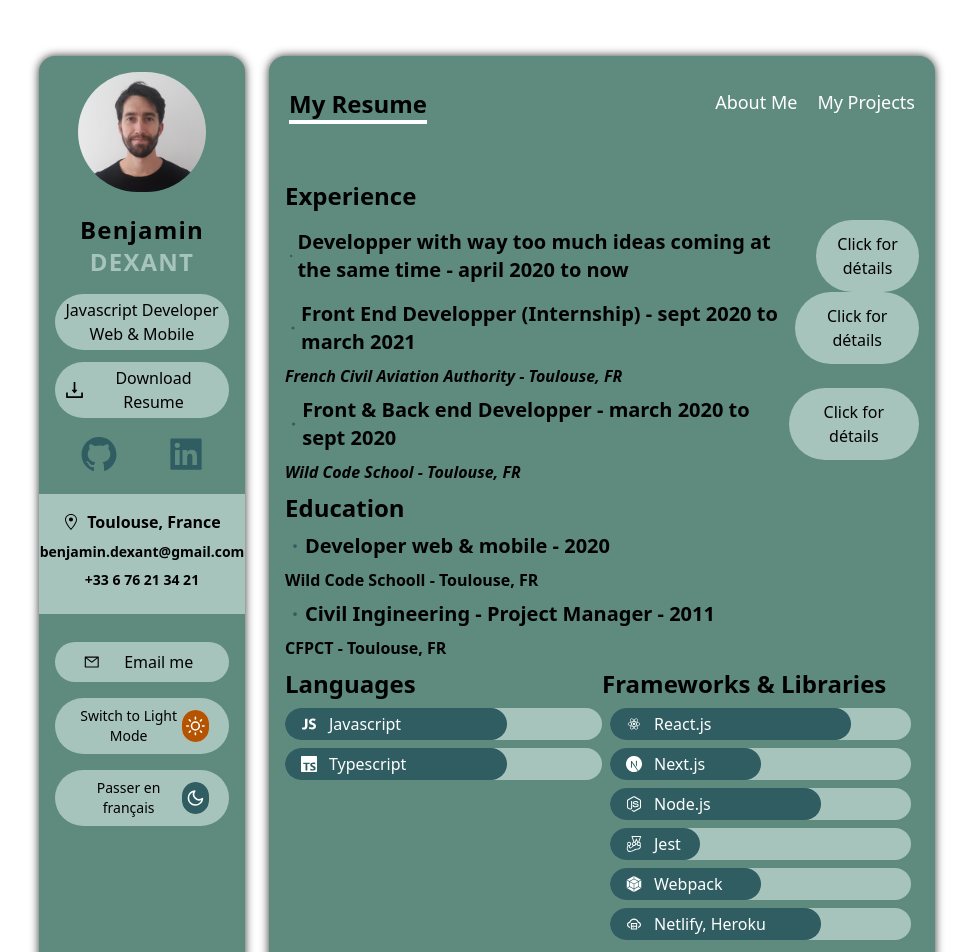
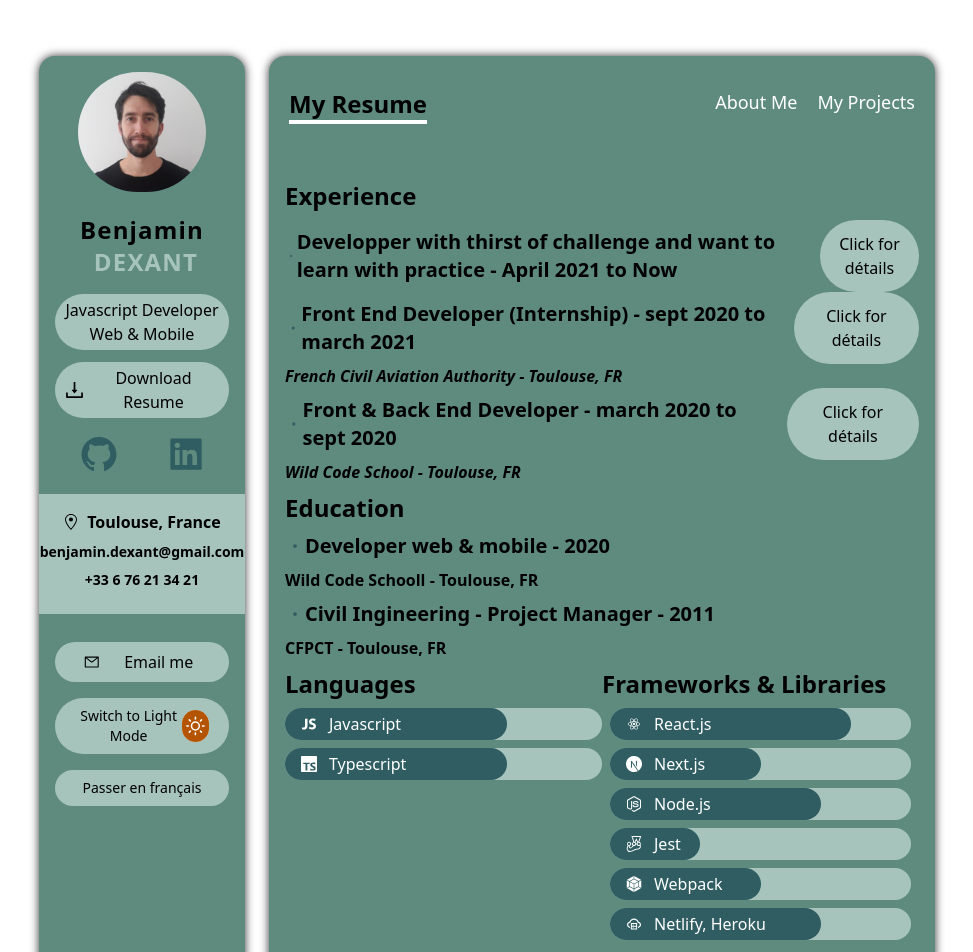
Before and after one commit to BenjaminDexant/portfolio-next, a Next.js app: page /resume in a window 1280 px wide. Shown: the top 952 px of the page, without its empty margins (153-1126 px from the left). Built offline with nearby package versions, Linux system fonts and the light colour scheme.

Commit message:
add french to main components and pages / translation left to do

```diff
--- a/components/Navbar.tsx
+++ b/components/Navbar.tsx
@@ -1,6 +1,7 @@
 import { useState, useEffect, FunctionComponent } from "react";
 import { useRouter } from "next/router";
 import Link from "next/link";
+import { useLanguageContext } from "../context/language";
 
 const NavItem: FunctionComponent<{
 	activeItem: string;
@@ -22,33 +23,38 @@ const NavItem: FunctionComponent<{
 const Navbar = () => {
 	const [activeItem, setActiveItem] = useState<string>("");
 	const { pathname } = useRouter();
+	const languageContext = useLanguageContext();
+	let isEnglish = languageContext.contextLang;
+
 	useEffect(() => {
-		if (pathname === "/") setActiveItem("About Me");
-		if (pathname === "/resume") setActiveItem("My Resume");
-		if (pathname === "/projects") setActiveItem("My Projects");
+		if (pathname === "/") setActiveItem(isEnglish ? "About Me" : "A propos de moi");
+		if (pathname === "/resume") setActiveItem(isEnglish ? "My Resume" : "Mon CV");
+		if (pathname === "/projects") setActiveItem(isEnglish ? "My Projects" : "Mes Projets");
 	}, []);
 	return (
 		<div className="flex justify-between px-5 py-5 my-3">
-			<span className="text-lg font-bold border-b-4 border-white dark:border-black lg:text-2xl">{activeItem}</span>
+			<span className="text-lg font-bold border-b-4 border-white dark:border-black lg:text-2xl">
+				{activeItem}
+			</span>
 			<div className="flex space-x-5 text-lg text-white">
 				<NavItem
 					activeItem={activeItem}
 					setActiveItem={setActiveItem}
-					name={"About Me"}
+					name={isEnglish ? "About Me" : "A propos de moi"}
 					route={"/"}
 				/>
 				<NavItem
 					activeItem={activeItem}
 					setActiveItem={setActiveItem}
-					name="My Resume"
+					name={isEnglish ? "My Resume" : "Mon CV"}
 					route={"/resume"}
 				/>
 				<NavItem
 					activeItem={activeItem}
 					setActiveItem={setActiveItem}
-					name="My Projects"
+					name={isEnglish ? "My Projects" : "Mes Projets"}
 					route={"/projects"}
-				/>{" "}
+				/>
 			</div>
 		</div>
 	);
--- a/components/ProjectCard.tsx
+++ b/components/ProjectCard.tsx
@@ -2,20 +2,23 @@ import { FunctionComponent, useState } from "react";
 import { AiFillGithub, AiFillProject } from "react-icons/ai";
 import { IoMdClose } from "react-icons/io";
 import { IProject } from "../types";
-
 import Image from "next/image";
 import { motion } from "framer-motion";
 import { fadeInUp, stagger } from "../animation";
+import { useLanguageContext } from "../context/language";
 
 const ProjectCard: FunctionComponent<{
 	project: IProject;
 	showDetails: null | number;
 	setShowDetails: (id: null | number) => void;
 }> = ({
-	project: { name, image_path, repository_url, deployed_url, description, tech_used, category, id },
+	project: { name, image_path, repository_url, deployed_url, description, descriptionFr, tech_used, category, id },
 	showDetails,
 	setShowDetails,
 }) => {
+	const languageContext = useLanguageContext();
+	let isEnglish = languageContext.contextLang;
+
 	return (
 		<div>
 			<Image
@@ -65,7 +68,7 @@ const ProjectCard: FunctionComponent<{
 					<div className="grid col-span-1">
 						<motion.div variants={fadeInUp} className="mt-7">
 							<h2 className="mb-3 text-xl font-medium md:text-2x1">{name}</h2>
-							<p className="mb-3 font-medium">{description}</p>
+							<p className="mb-3 font-medium">{isEnglish ? description : descriptionFr}</p>
 							<div className="flex flex-wrap mt-5 space-x-2 text-sm tracking-wider">
 								{tech_used.map((tech) => (
 									<span
--- a/components/ServiceCard.tsx
+++ b/components/ServiceCard.tsx
@@ -1,20 +1,31 @@
 import { FunctionComponent } from "react";
 import { IService } from "../types";
+import { useLanguageContext } from "../context/language";
 
 const ServiceCard: FunctionComponent<{ service: IService }> = ({
-	service: { Icon, about, title },
+	service: { Icon, about, title, aboutFr, titleFr },
 }) => {
+	const languageContext = useLanguageContext();
+	let isEnglish = languageContext.contextLang;
+	let info = isEnglish ? about : aboutFr;
+
 	const createMarkup = () => {
+		return {
+			__html: info,
+		};
+	};
+	const createMarkupFr = () => {
 		return {
 			__html: about,
 		};
 	};
+
 	return (
 		<div className="grid items-center grid-cols-4 gap-4 p-2">
 			<Icon className="col-span-1 w-14 h-14 xl:w-17 xl:h-17 2xl:w-24 2xl:h-24 text-lightPalette-blue dark:text-darkPalette-orange" />
-			<h5 className="col-span-1 text-sm font-bold text-left xl:text-md">{title}</h5>
+			<h5 className="col-span-1 text-xs font-bold text-left lg:text-sm xl:text-md">{isEnglish ? title : titleFr}</h5>
 			<p
-				className="col-span-2 text-sm text-left xl:text-md "
+				className="col-span-2 text-xs text-left lg:text-sm xl:text-md "
 				dangerouslySetInnerHTML={createMarkup()}
 			/>
 		</div>
--- a/components/Sidebar.tsx
+++ b/components/Sidebar.tsx
@@ -24,9 +24,9 @@ const Sidebar = () => {
 				height={120}
 				layout="intrinsic"
 			/>
-			<h3 className="my-4 text-2xl font-bold tracking-wider font-baloo">
-				Benjamin{" "}
-				<span className="text-lightPalette-greenLight dark:text-darkPalette-orange">DEXANT</span>
+			<h3 className="flex flex-wrap justify-center my-4 text-2xl font-bold tracking-wider font-baloo">
+				Benjamin
+				<span className="ml-2 text-lightPalette-greenLight dark:text-darkPalette-orange">DEXANT</span>
 			</h3>
 			<p className="px-2 py-1 my-3 text-black rounded-full bg-lightPalette-greenLight dark:bg-darkPalette-white">
 				{isEnglish ? "Javascript Developer Web & Mobile" : "Développeur Javascript Web et Mobile"}
@@ -37,7 +37,7 @@ const Sidebar = () => {
 				download="BenjaminDexantResume.pdf"
 			>
 				<AiOutlineDownload className="w-6 h-6" />
-				Download Resume
+				{isEnglish ? "Download Resume" : "Téléchargement du CV"}
 			</a>
 			{/* social icons */}
 			<div className="flex justify-around mx-auto my-4 text-lightPalette-blue dark:text-darkPalette-orange md:w-full">
@@ -67,14 +67,20 @@ const Sidebar = () => {
 					onClick={() => window.open("mailto:benjamin.dexant@gmail.com")}
 				>
 					<AiOutlineMail className="w-1/4" />
-					<span className="w-3/4">Email me</span>
+					<span className="w-3/4">{isEnglish ? "Email me" : "Envoi moi un mail"}</span>
 				</button>
 				{/* toggle theme */}
 				<button
 					onClick={changeTheme}
 					className="flex items-center justify-around w-10/12 px-5 py-2 my-2 text-sm text-center text-black rounded-full md:w-6/12 lg:w-full bg-lightPalette-greenLight dark:bg-darkPalette-white focus:outline-none"
 				>
-					{theme === "light" ? "Switch to Dark Mode " : "Switch to Light Mode "}
+					{theme === "light"
+						? isEnglish
+							? "Switch to Dark Mode "
+							: "Passer en Dark Mode"
+						: isEnglish
+						? "Switch to Light Mode "
+						: "Passer en Light Mode"}
 					<div
 						className="flex w-1/6 text-white rounded-full lg:w-1/5 bg-lightPalette-white dark:bg-darkPalette-gray"
 						style={
@@ -94,18 +100,6 @@ const Sidebar = () => {
 					className="flex items-center justify-around w-10/12 px-5 py-2 my-2 text-sm text-center text-black rounded-full md:w-6/12 lg:w-full bg-lightPalette-greenLight dark:bg-darkPalette-white focus:outline-none"
 				>
 					{isEnglish ? "Passer en français " : "Switch to English "}
-					<div
-						className="flex w-1/6 text-white rounded-full lg:w-1/5 bg-lightPalette-white dark:bg-darkPalette-gray"
-						style={
-							theme === "dark" ? { justifyContent: "flex-end" } : { justifyContent: "flex-start" }
-						}
-					>
-						{isEnglish ? (
-							<FiMoon className="w-8 h-8 p-1 rounded-full bg-lightPalette-blue" />
-						) : (
-							<FiSun className="w-8 h-8 p-1 rounded-full bg-darkPalette-orange" />
-						)}
-					</div>
 				</button>
 			</div>
 		</div>
--- a/pages/index.tsx
+++ b/pages/index.tsx
@@ -10,8 +10,12 @@ import ServiceCard from "../components/ServiceCard";
 import { motion } from "framer-motion";
 import { services } from "../data";
 import { componentFadeOut, fadeInUp, stagger } from "../animation";
+import { useLanguageContext } from "../context/language";
 
 const index = (props) => {
+	const languageContext = useLanguageContext();
+	let isEnglish = languageContext.contextLang;
+
 	return (
 		<motion.div
 			variants={componentFadeOut}
@@ -24,13 +28,17 @@ const index = (props) => {
 				<title>Benjamin Dexant | Web Developer | Portfolio</title>
 			</Head>
 			<h5 className="my-3 font-medium">
-				Hi ! I'm a Javascript developper with about two years experience.
+				{isEnglish
+					? "Hi ! I'm a Javascript developer with about two years experience. Looking at the moment for opportunities."
+					: "Bonjour ! Je suis un développeur Javascript avec environ deux d'expérience. Actuellement à l'écoute de nouvelles opportunités."}
 			</h5>
 			<div
 				className="flex-grow p-4 mt-5 bg-lightPalette-white dark:bg-darkPalette-white"
 				style={{ marginLeft: "-1.5rem", marginRight: "-1.5rem" }}
 			>
-				<h6 className="my-3 text-xl font-bold tracking-wide text-black">What I do :</h6>
+				<h6 className="my-3 text-xl font-bold tracking-wide text-black">
+					{isEnglish ? "What I do :" : "Ce que je sais faire :"}
+				</h6>
 				<motion.div
 					variants={stagger}
 					initial="initial"
--- a/pages/resume.tsx
+++ b/pages/resume.tsx
@@ -4,12 +4,16 @@ import { motion } from "framer-motion";
 import { componentFadeOut, fadeInUp } from "../animation";
 import { useState } from "react";
 import { BsDot } from "react-icons/bs";
+import { useLanguageContext } from "../context/language";
 
 const Resume = () => {
 	// TODO : add button to hide / show resume details
 	const [details1, setDetails1] = useState<boolean>(false);
 	const [details2, setDetails2] = useState<boolean>(false);
 	const [details3, setDetails3] = useState<boolean>(false);
+	const languageContext = useLanguageContext();
+	let isEnglish = languageContext.contextLang;
+
 	return (
 		<motion.div
 			variants={componentFadeOut}
@@ -26,8 +30,10 @@ const Resume = () => {
 					<div>
 						<div className="flex">
 							<h6 className="flex items-center my-2 text-xl font-bold font">
-								<BsDot className="text-lightPalette-blue dark:text-darkPalette-orange" /> Developper
-								with way too much ideas coming at the same time - april 2020 to now
+								<BsDot className="text-lightPalette-blue dark:text-darkPalette-orange" />
+								{isEnglish
+									? "Developper with thirst of challenge and want to learn with practice - April 2021 to Now"
+									: "Développeur qui a soif de challenge et qui veut apprendre par la pratique - Avril 2021 à Maintenant"}
 							</h6>
 							<button
 								className="px-4 ml-4 text-black rounded-full bg-lightPalette-greenLight dark:bg-darkPalette-white focus:outline-none"
@@ -37,11 +43,21 @@ const Resume = () => {
 									setDetails3(false);
 								}}
 							>
-								{details1 ? "Close détails" : "Click for détails"}
+								{details1
+									? isEnglish
+										? "Close détails"
+										: "Fermer détails"
+									: isEnglish
+									? "Click for détails"
+									: "Ouvrir détails"}
 							</button>
 						</div>
 						<div style={{ display: details1 ? "inline" : "none" }}>
-							<p className="my-2 ">Doing side projects for fun and to continue learning</p>
+							<p className="my-2 ">
+								{isEnglish
+									? "Doing side projects for fun and to continue learning;"
+									: "Réalisation de projets persos pour m'amuser tout en apprenant et en assurant une veille technologique."}
+							</p>
 							<ul className="pl-6 my-2 list-disc">
 								<li>Create a Website using React.js & Three.js</li>
 								<li>Create a Portfolio Website using Next.js, Typescript & Tailwind & Framer</li>
@@ -55,8 +71,8 @@ const Resume = () => {
 					<div>
 						<div className="flex">
 							<h6 className="flex items-center my-2 text-xl font-bold font">
-								<BsDot className="text-lightPalette-blue dark:text-darkPalette-orange" /> Front End
-								Developper (Internship) - sept 2020 to march 2021
+								<BsDot className="text-lightPalette-blue dark:text-darkPalette-orange" />
+								Front End Developer (Internship) - sept 2020 to march 2021
 							</h6>
 							<button
 								className="px-4 py-0 ml-4 text-black rounded-full bg-lightPalette-greenLight dark:bg-darkPalette-white focus:outline-none"
@@ -66,7 +82,13 @@ const Resume = () => {
 									setDetails3(false);
 								}}
 							>
-								{details2 ? "Close détails" : "Click for détails"}
+								{details2
+									? isEnglish
+										? "Close détails"
+										: "Fermer détails"
+									: isEnglish
+									? "Click for détails"
+									: "Ouvrir détails"}
 							</button>
 						</div>
 						<div style={{ display: details2 ? "inline" : "none" }}>
@@ -87,7 +109,7 @@ const Resume = () => {
 						<div className="flex">
 							<h6 className="flex items-center my-2 text-xl font-bold font">
 								<BsDot className="text-lightPalette-blue dark:text-darkPalette-orange" /> Front &
-								Back end Developper - march 2020 to sept 2020
+								Back End Developer - march 2020 to sept 2020
 							</h6>
 							<button
 								className="px-4 py-1 ml-4 text-black rounded-full bg-lightPalette-greenLight dark:bg-darkPalette-white focus:outline-none"
@@ -97,7 +119,13 @@ const Resume = () => {
 									setDetails2(false);
 								}}
 							>
-								{details3 ? "Close détails" : "Click for détails"}
+								{details3
+									? isEnglish
+										? "Close détails"
+										: "Fermer détails"
+									: isEnglish
+									? "Click for détails"
+									: "Ouvrir détails"}
 							</button>
 						</div>
 
@@ -206,7 +234,7 @@ const Resume = () => {
 					<h5 className="my-2 text-2xl font-bold">Soft Skills</h5>
 					<div className="my2">
 						{softSkills.map((skill) => (
-							<Bar data={skill} key={skill.title} />
+							<Bar data={skill} key={isEnglish ? skill.title : skill.titleFr} />
 						))}
 					</div>
 				</div>
```
